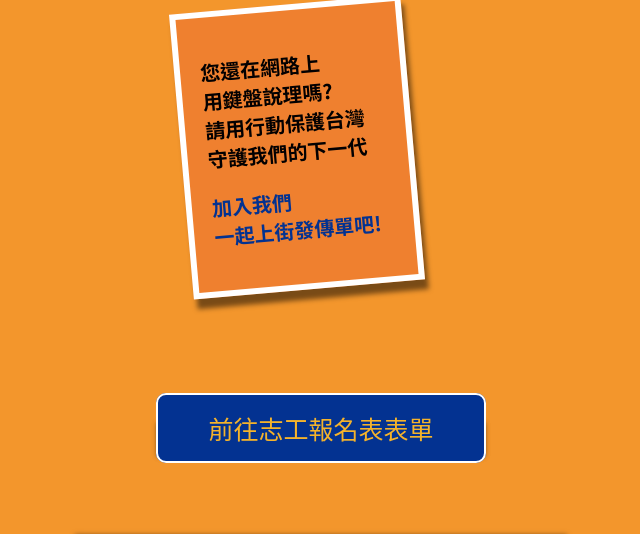
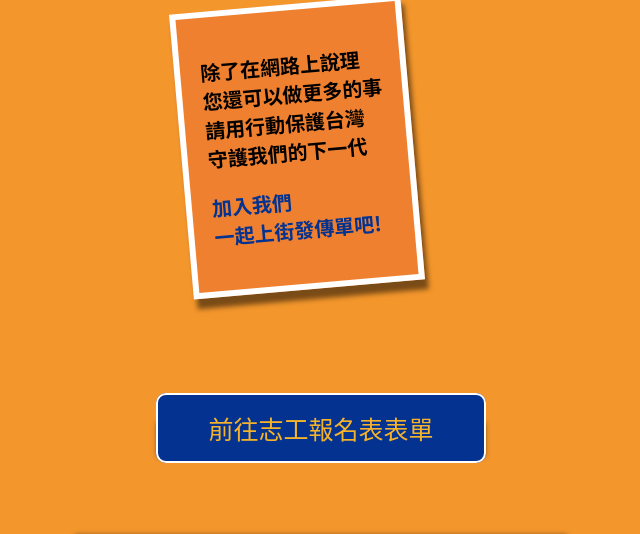
Before and after one commit to wobia/20240517, a plain HTML site: page index.html in a window 1280 px wide. Shown: the part 221-755 px from the top of the page, without its empty margins (319-959 px from the left). Drawn offline with Linux system fonts and the light colour scheme.

Commit message:
改說明文字

```diff
--- a/index.html
+++ b/index.html
@@ -13,8 +13,8 @@
         </div>
         <div class="content-wrapper">
             <div class="content">
-                <p class="text">您還在網路上<br>
-                    用鍵盤說理嗎?<br>
+                <p class="text">除了在網路上說理<br>
+                    您還可以做更多的事<br>
                     請用行動保護台灣<br>
                     守護我們的下一代
                 </p>
```
